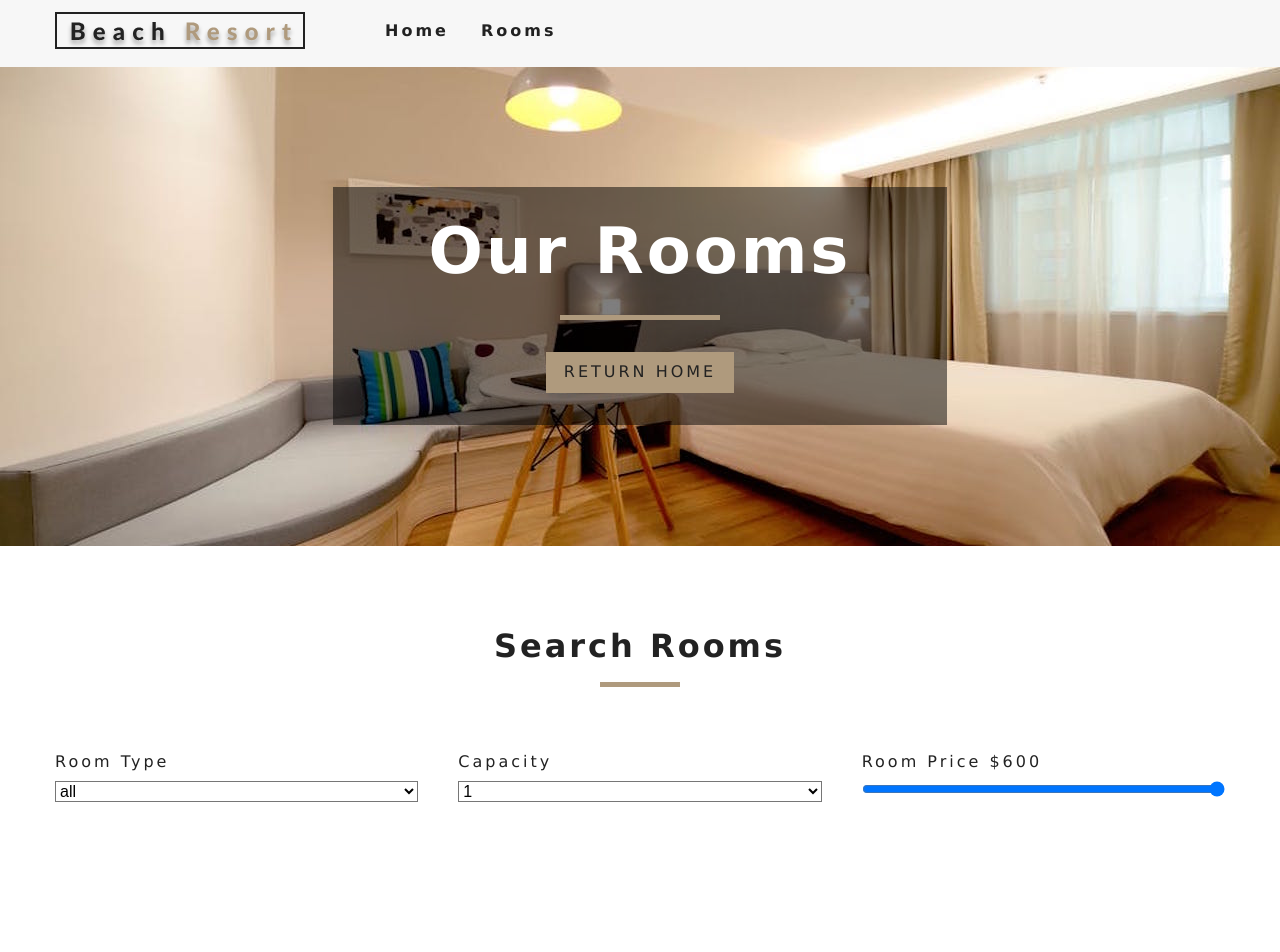
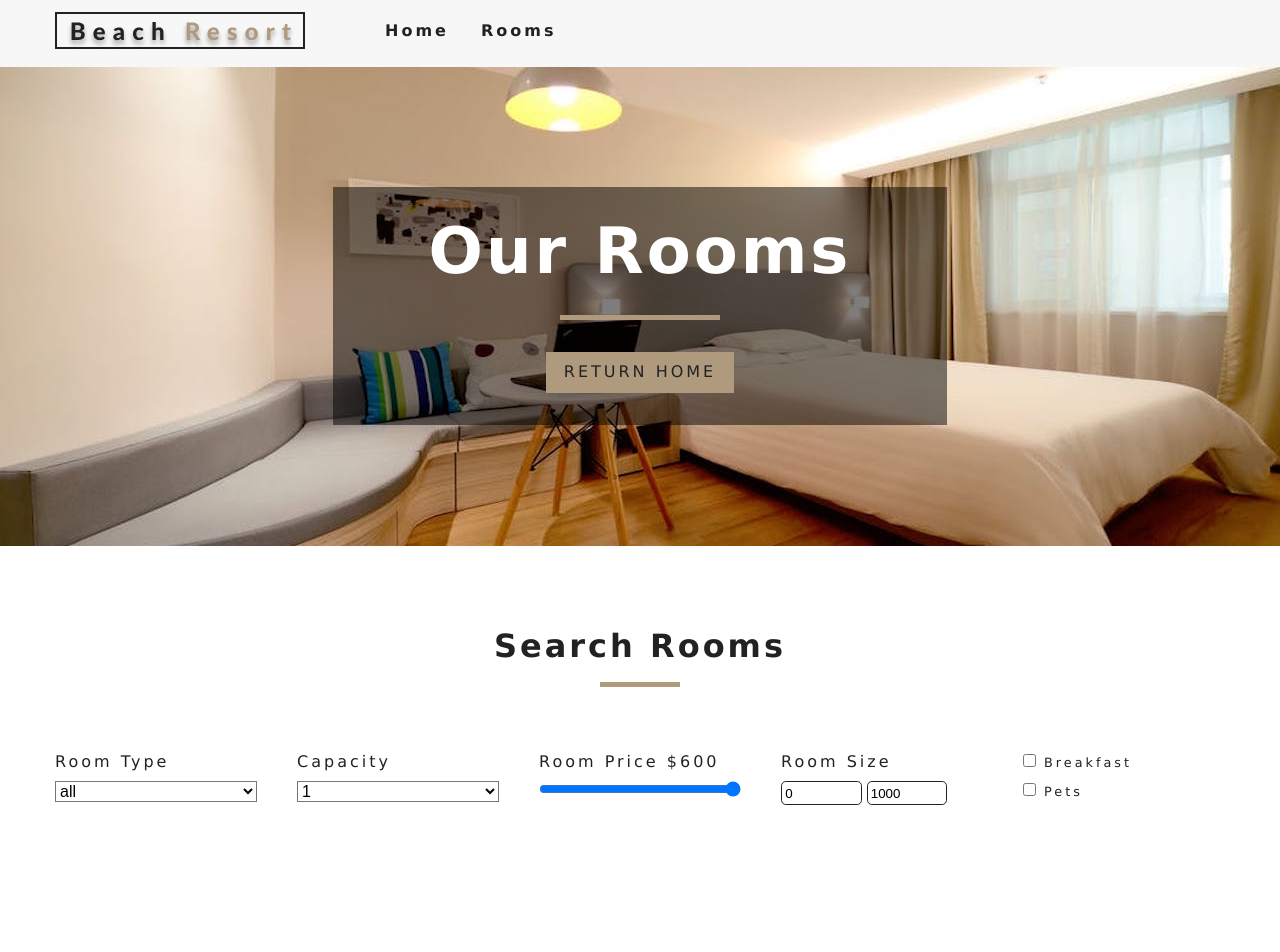
Before and after one commit to Maidul-Islam-Shawon/hotelbooking-app, a React (Create React App) app: page /rooms in a window 1280 px wide. Shown: the top 952 px of the page. Built offline with nearby package versions, Linux system fonts and the light colour scheme.

Commit message:
room filter complete

```diff
--- a/src/Context.js
+++ b/src/Context.js
@@ -1,7 +1,7 @@
 import React, { Component } from "react";
 import items from "./data";
 
-//........video starts from 4:47:37..........//
+//........video starts from 4:58:14..........//
 
 const RoomContext = React.createContext();
 
@@ -60,7 +60,7 @@
 
   handleChange = (event) => {
     const target = event.target;
-    const value = event.type === "checkbox" ? target.checked : target.value;
+    const value = target.type === "checkbox" ? target.checked : target.value;
     const name = event.target.name;
 
     //console.log(type, name, value);
@@ -104,6 +104,22 @@
 
     tempRooms = tempRooms.filter((room) => room.price <= price);
 
+    //filter by room size
+    tempRooms = tempRooms.filter(
+      (room) => room.size >= minSize && room.size <= maxSize
+    );
+
+    //filter by breakfast
+    if (breakfast) {
+      tempRooms = tempRooms.filter((room) => room.breakfast === true);
+    }
+
+    //filter by pets
+    if (pets) {
+      tempRooms = tempRooms.filter((room) => room.pets === true);
+    }
+
+    //change state
     this.setState({
       sortedRooms: tempRooms,
     });
--- a/src/components/RoomsFilter.js
+++ b/src/components/RoomsFilter.js
@@ -101,6 +101,56 @@
           />
         </div>
         {/* end of Prices Range */}
+
+        {/* Size */}
+        <div className="form-group">
+          <label htmlFor="size">room size</label>
+          <div className="size-inputs">
+            <input
+              type="number"
+              name="minSize"
+              id="size"
+              value={minSize}
+              onChange={handleChange}
+              className="size-input"
+            />
+            <input
+              type="number"
+              name="maxSize"
+              id="size"
+              value={maxSize}
+              onChange={handleChange}
+              className="size-input"
+            />
+          </div>
+        </div>
+        {/* end of size */}
+
+        {/* extras */}
+        <div className="form-group">
+          <div className="single-extra">
+            <input
+              type="checkbox"
+              name="breakfast"
+              id="breakfast"
+              checked={breakfast}
+              onChange={handleChange}
+            />
+            <label htmlFor="breakfast">breakfast</label>
+          </div>
+
+          <div className="single-extra">
+            <input
+              type="checkbox"
+              name="pets"
+              id="pets"
+              checked={pets}
+              onChange={handleChange}
+            />
+            <label htmlFor="pets">pets</label>
+          </div>
+        </div>
+        {/* end of extras */}
       </form>
     </section>
   );
```
